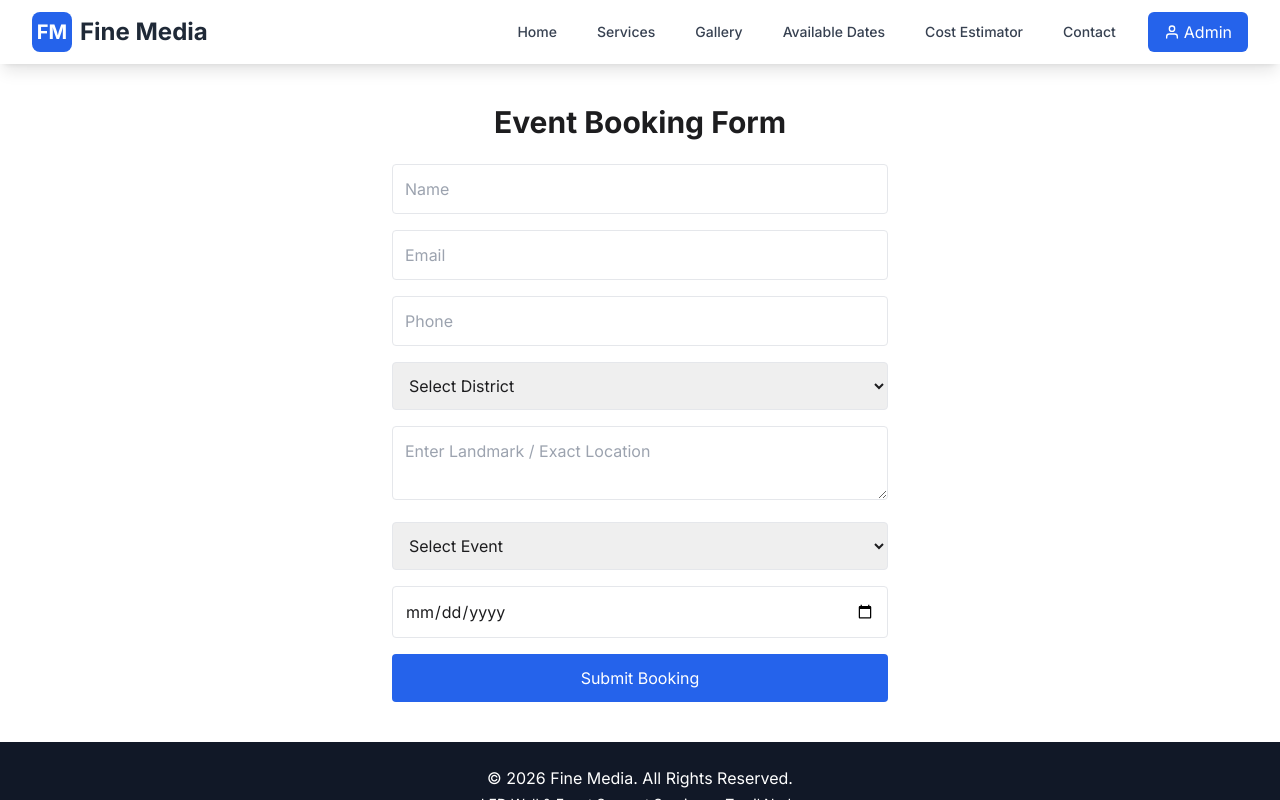
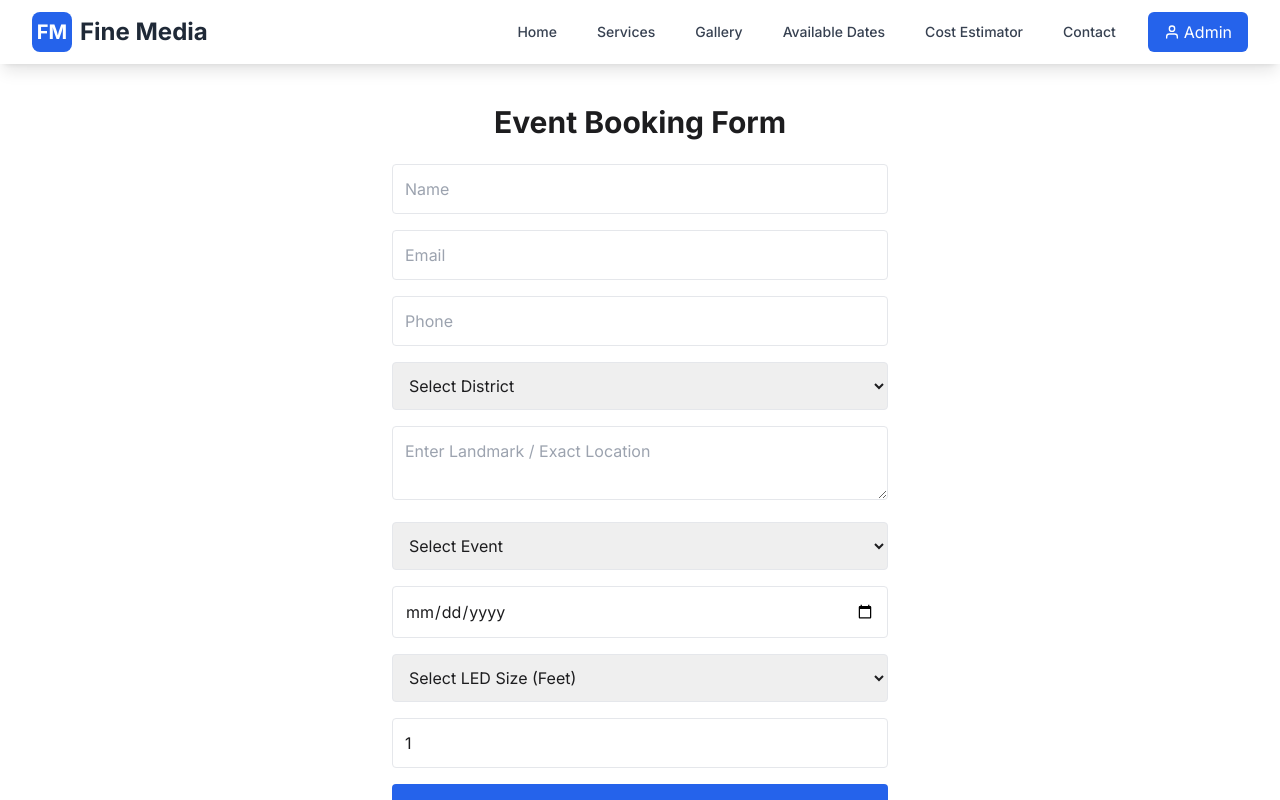
Before and after one commit to sooryagopal/finemedia, a React (Vite) app in the folder frontend/: page /booking in a window 1280 px wide. Built offline with nearby package versions, Linux system fonts and the light colour scheme; the HTML template or start-up script is replaced by a standard one.

Commit message:
Add LED size sqft cost calculator to Booking forms

```diff
--- a/frontend/src/pages/admin/BookingsAdmin.jsx
+++ b/frontend/src/pages/admin/BookingsAdmin.jsx
@@ -98,6 +98,14 @@ const approve = async (id) => {
             <p><b>Event Type:</b> {b.eventType}</p>
             <p><b>Date:</b> {b.eventDate}</p>
 
+            {b.ledSize && (
+              <div className="bg-gray-100 p-3 rounded mt-2 border border-gray-200">
+                <p><b>LED Size:</b> {b.ledSize} Feet</p>
+                <p><b>Quantity:</b> {b.quantity} Screen(s)</p>
+                <p className="text-green-700"><b>System Quote:</b> ₹{b.totalCost?.toLocaleString()}</p>
+              </div>
+            )}
+
             <p>
               <b>Status:</b>
               <span className={`ml-2 font-bold ${
--- a/frontend/src/pages/public/Booking.jsx
+++ b/frontend/src/pages/public/Booking.jsx
@@ -13,8 +13,18 @@ const Booking = () => {
     eventType: "",
     eventDate: location.state?.selectedDate
       ? new Date(location.state.selectedDate).toISOString().split("T")[0]
-      : ""
+      : "",
+    ledSize: "",
+    quantity: 1
   });
+
+  const sizes = {
+    "12x8": 96,
+    "8x6": 48,
+    "6x6": 36
+  };
+  const sqft = sizes[form.ledSize] || 0;
+  const estimatedCost = sqft * 150 * (parseInt(form.quantity) || 1);
 
   const handleChange = (e) => {
     setForm({ ...form, [e.target.name]: e.target.value });
@@ -44,6 +54,9 @@ const Booking = () => {
       landmark: form.landmark,
       eventType: form.eventType,
       eventDate: form.eventDate,
+      ledSize: form.ledSize,
+      quantity: form.quantity,
+      totalCost: estimatedCost,
       status: "Pending"
     };
 
@@ -60,7 +73,9 @@ const Booking = () => {
       place: "",
       landmark: "",
       eventType: "",
-      eventDate: ""
+      eventDate: "",
+      ledSize: "",
+      quantity: 1
     });
   };
 
@@ -150,6 +165,41 @@ const Booking = () => {
           className="w-full border p-3 rounded focus:outline-none focus:ring-2 focus:ring-blue-500"
         />
 
+        {/* LED SIZE */}
+        <select
+          name="ledSize"
+          value={form.ledSize}
+          onChange={handleChange}
+          required
+          className="w-full border p-3 rounded focus:outline-none focus:ring-2 focus:ring-blue-500"
+        >
+          <option value="">Select LED Size (Feet)</option>
+          <option value="12x8">12 x 8 (96 sqft)</option>
+          <option value="8x6">8 x 6 (48 sqft)</option>
+          <option value="6x6">6 x 6 (36 sqft)</option>
+        </select>
+
+        {/* QUANTITY */}
+        <input
+          type="number"
+          name="quantity"
+          placeholder="Quantity of Screens (e.g. 1)"
+          value={form.quantity}
+          onChange={handleChange}
+          min="1"
+          required
+          className="w-full border p-3 rounded focus:outline-none focus:ring-2 focus:ring-blue-500"
+        />
+
+        {/* ESTIMATED COST BOX */}
+        {estimatedCost > 0 && (
+          <div className="bg-green-50 border border-green-200 text-green-800 p-4 rounded-xl text-center shadow-inner">
+            <p className="text-sm font-semibold uppercase tracking-wider mb-1">Estimated Rental Cost</p>
+            <p className="text-3xl font-black">₹{estimatedCost.toLocaleString()}</p>
+            <p className="text-xs text-green-600 mt-1">Based on ₹150/sqft x {form.quantity} Screen(s)</p>
+          </div>
+        )}
+
         {/* SUBMIT */}
         <button className="bg-blue-600 text-white w-full py-3 rounded">
           Submit Booking
```
